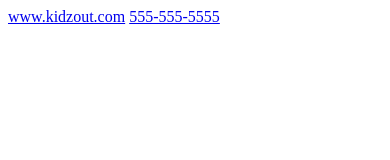
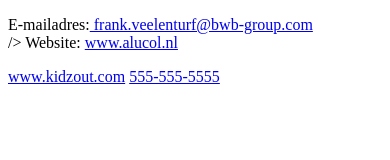
Before and after one commit to nrm4ever/Test, a plain HTML site: page www/index.html in a window 390 px wide. Drawn offline with Linux system fonts and the light colour scheme; files whose address does not match are found by name.

Commit message:
Update index.html

```diff
--- a/www/index.html
+++ b/www/index.html
@@ -8,6 +8,10 @@
     </head>
     <body>
         <script type="text/javascript" src="cordova.js"></script>
+	    <p> E-mailadres:<a href="mailto:frank.veelenturf@bwb-group.com">
+frank.veelenturf@bwb-group.com</a><br/> />
+
+Website: <a href="http://www.alucol.nl">www.alucol.nl</a></p>
 		<a href="#" onclick="window.open('https://www.google.com.sa/maps/place/Mall+of+Arabia/@21.6322013,39.1524095,17z/data=!3m1!4b1!4m5!3m4!1s0x15c3d75651ac5cdd:0xb1f19c0ca939eb3b!8m2!3d21.6321963!4d39.1545982?hl=en', '_system');">www.kidzout.com</a>
 		<a href="#" onclick="window.open('tel:555-555-5555', '_system');">555-555-5555</a>
     </body>
```
